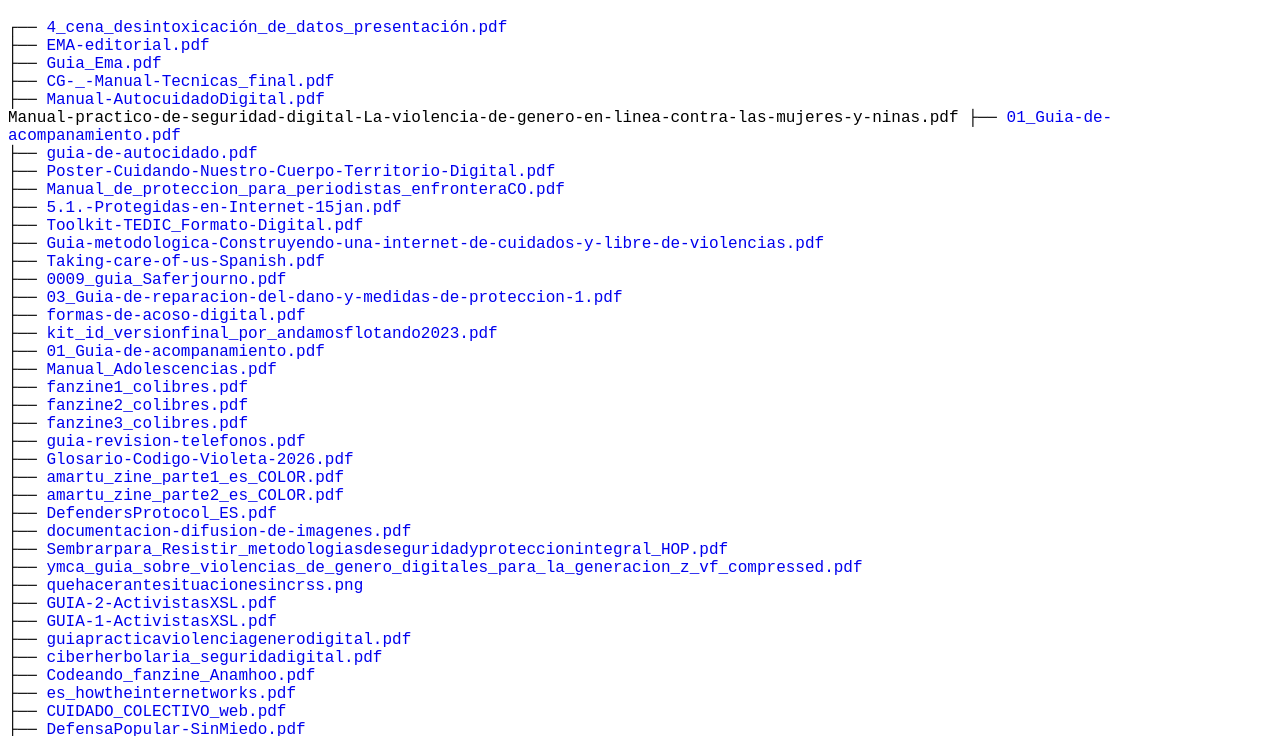
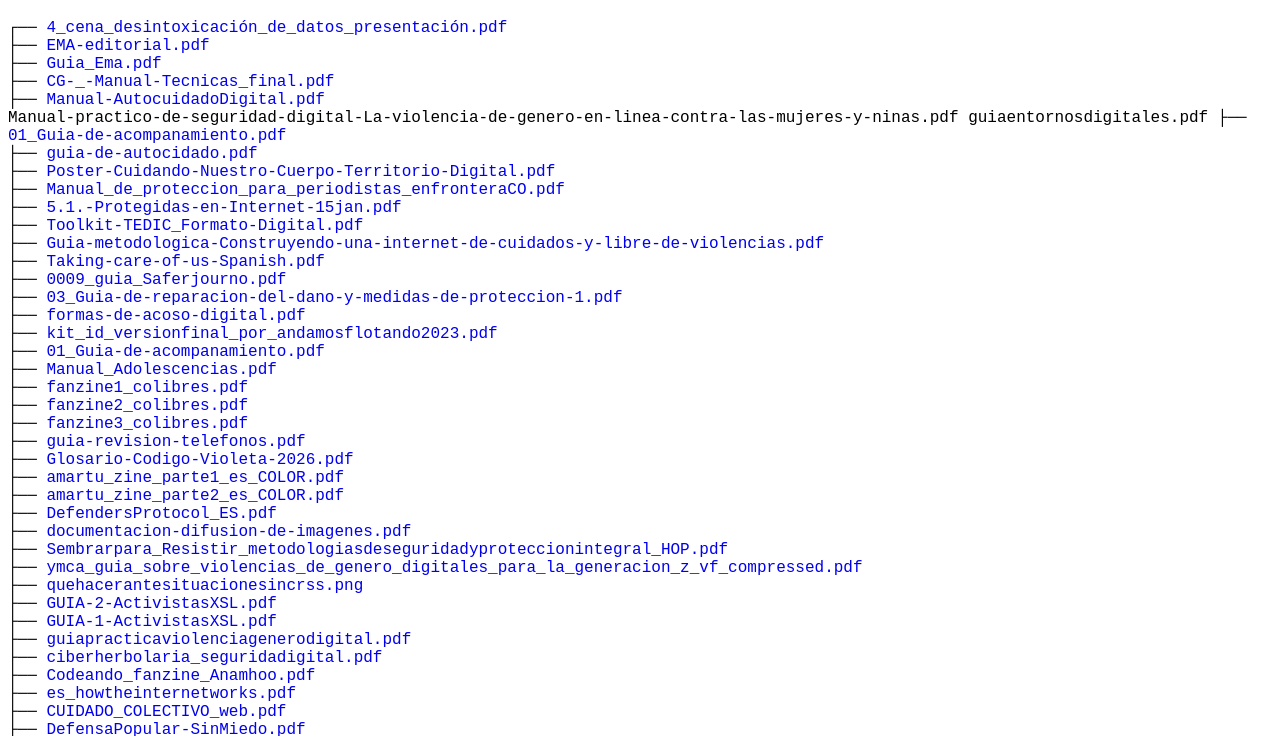
Before and after one commit to carlosm2/materiales-cuidado, a plain HTML site: page index.html in a window 1280 px wide. Shown: the part 61-797 px from the top of the page. Drawn offline with Linux system fonts and the light colour scheme.

Commit message:
Add 'guiaentornosdigitales.pdf' link to index.html

```diff
--- a/index.html
+++ b/index.html
@@ -34,6 +34,7 @@
 	├── <a href="./CG-_-Manual-Tecnicas_final.pdf">CG-_-Manual-Tecnicas_final.pdf</a><br>
 	├── <a href="./Manual-AutocuidadoDigital.pdf">Manual-AutocuidadoDigital.pdf</a><br>
 		 Manual-practico-de-seguridad-digital-La-violencia-de-genero-en-linea-contra-las-mujeres-y-ninas.pdf
+		 guiaentornosdigitales.pdf
 	├── <a href="./01_Guia-de-acompanamiento.pdf">01_Guia-de-acompanamiento.pdf</a><br>
 	├── <a href="./guia-de-autocidado.pdf">guia-de-autocidado.pdf</a><br>
 	├── <a href="./Poster-Cuidando-Nuestro-Cuerpo-Territorio-Digital.pdf">Poster-Cuidando-Nuestro-Cuerpo-Territorio-Digital.pdf</a><br>
```
